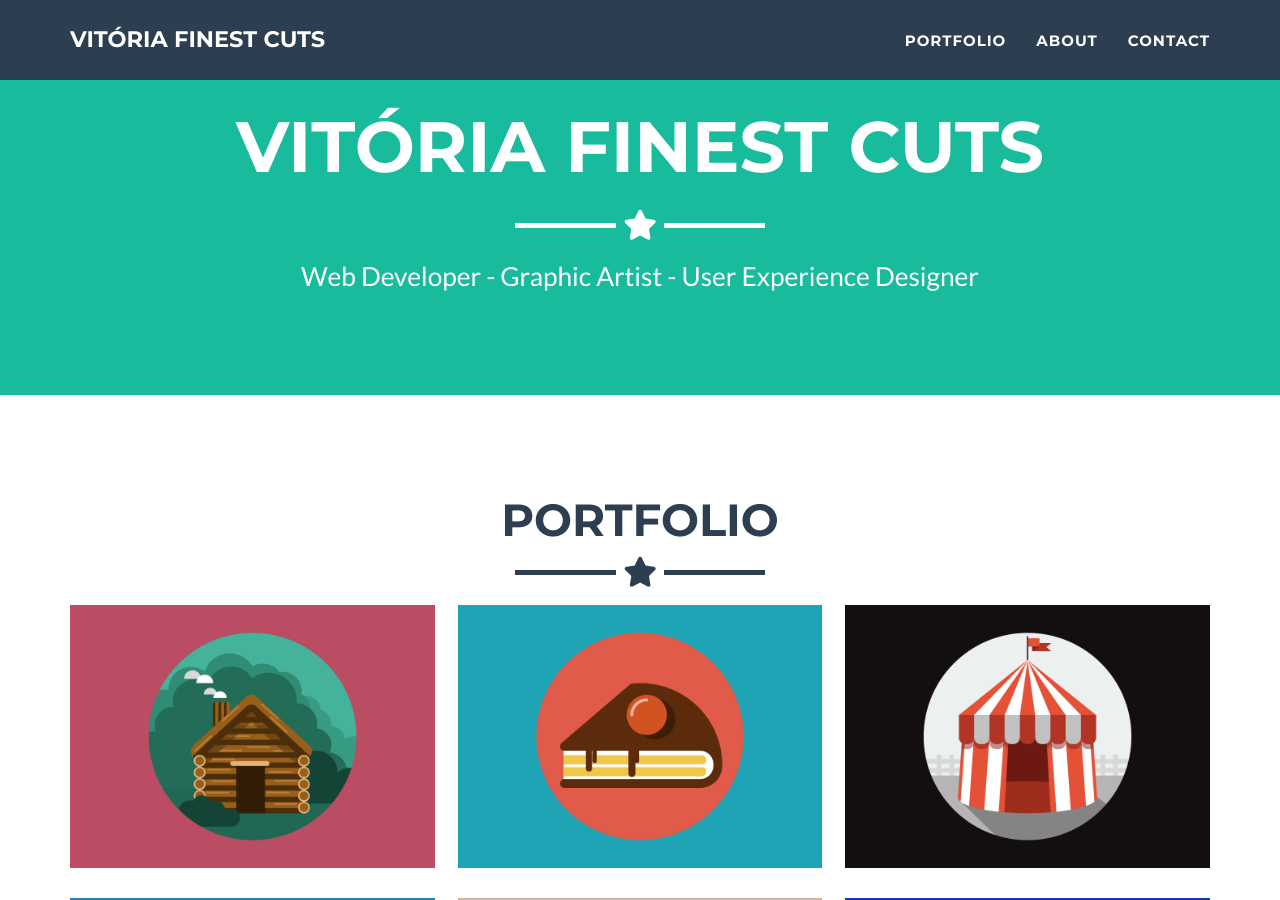
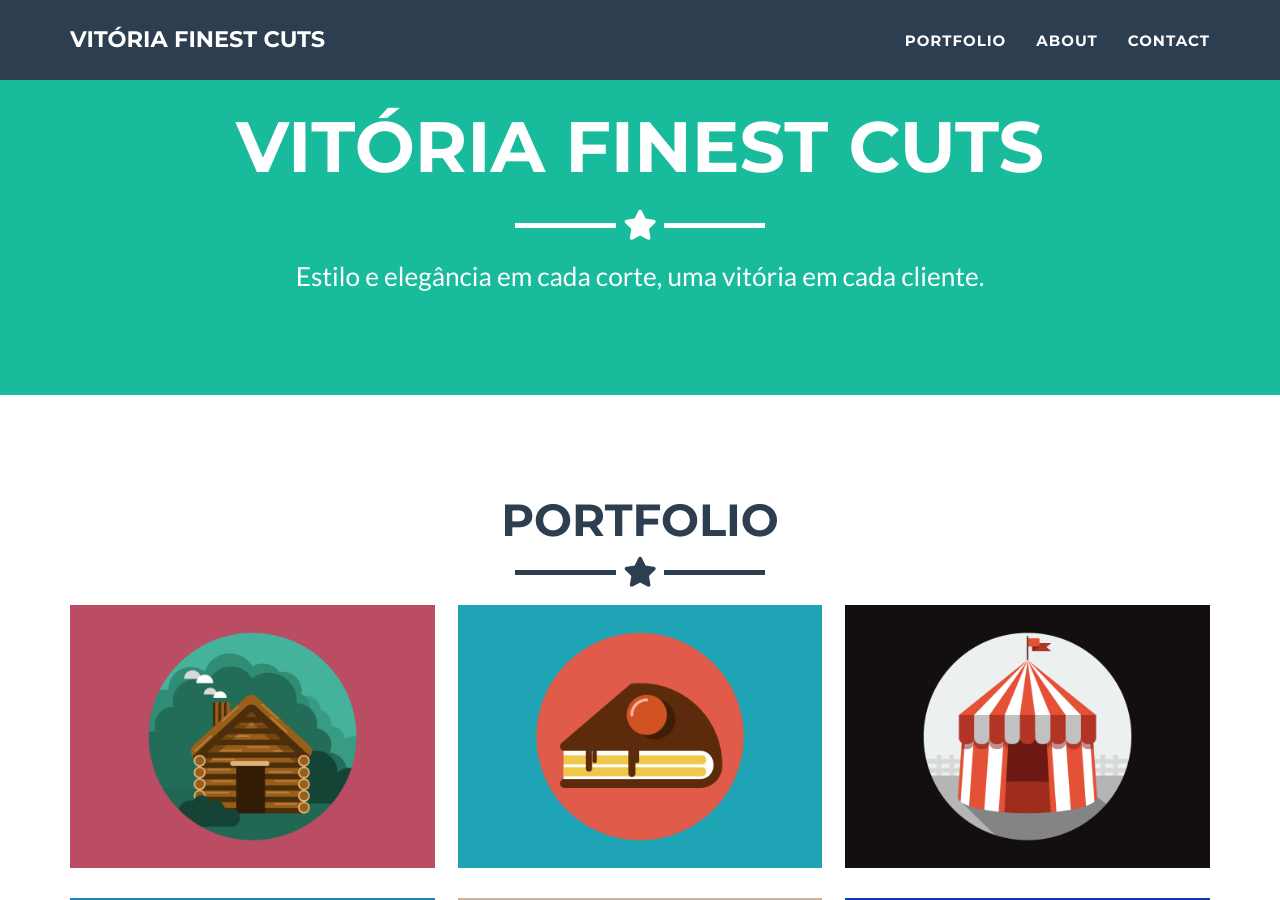
Before and after one commit to Jhonysc43/melhorescortes, a Jekyll site: the page built from _posts/2014-07-18-project-1.markdown, in a window 1280 px wide and 900 px high, scrolled down 380 px. Built offline with Jekyll 4.4.1, drawn with Linux system fonts in a browser that asks for light colours.

Commit message:
Update _config.yml

```diff
--- a/_config.yml
+++ b/_config.yml
@@ -4,7 +4,7 @@ email: vitoriafinestcuts@domain.com
 url: https://jhonysc43.github.io/melhorescortes/
 description: Na Vitórias Finest Cuts, acreditamos que cada homem merece o melhor. Nossos serviços personalizados vão além do simples corte de cabelo e barba. Aqui, é sobre cuidar da aparência e também proporcionar um momento de relaxamento e bem-estar.
 keywords: "your keywords, separated by commas"
-skills: "Web Developer - Graphic Artist - User Experience Designer"
+skills: Estilo e elegância em cada corte, uma vitória em cada cliente.
 meta_author: LastName FirstName
 
 # Google webmaster tools
```
